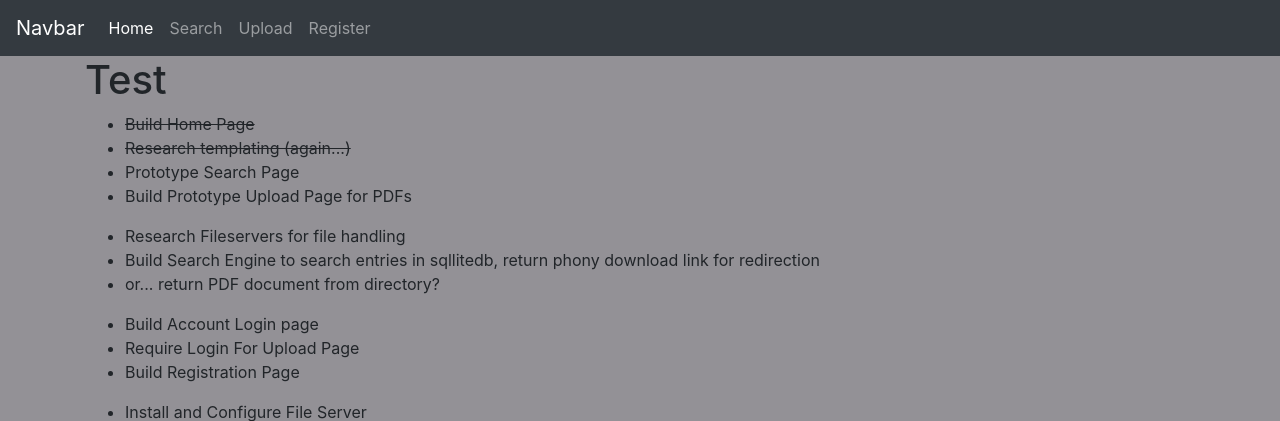
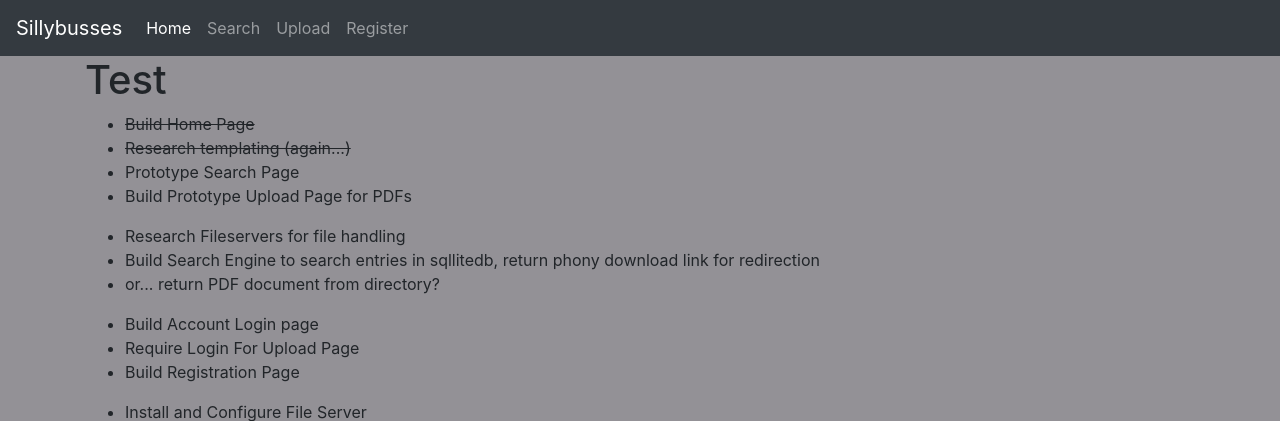
Before and after one commit to sneakdella/sillybusses, a Django app: page / in a window 1280 px wide. Shown: the top 421 px of the page. Run offline with Django 3.2, Linux system fonts and the light colour scheme; some libraries are stand-ins or nearby versions.

Commit message:
template init update 1

```diff
--- a/sb/templates/sb/layout.html
+++ b/sb/templates/sb/layout.html
@@ -17,7 +17,7 @@
 
 	<!-- Bootstrap Navbar -->
 	<nav class="navbar navbar-expand-lg navbar-dark bg-dark">
-	  <a class="navbar-brand" href="#">Navbar</a>
+	  <a class="navbar-brand" href="#">Sillybusses</a>
 	  <button class="navbar-toggler" type="button" data-toggle="collapse" data-target="#navbarNavAltMarkup" aria-controls="navbarNavAltMarkup" aria-expanded="false" aria-label="Toggle navigation">
 	    <span class="navbar-toggler-icon"></span>
 	  </button>
```
